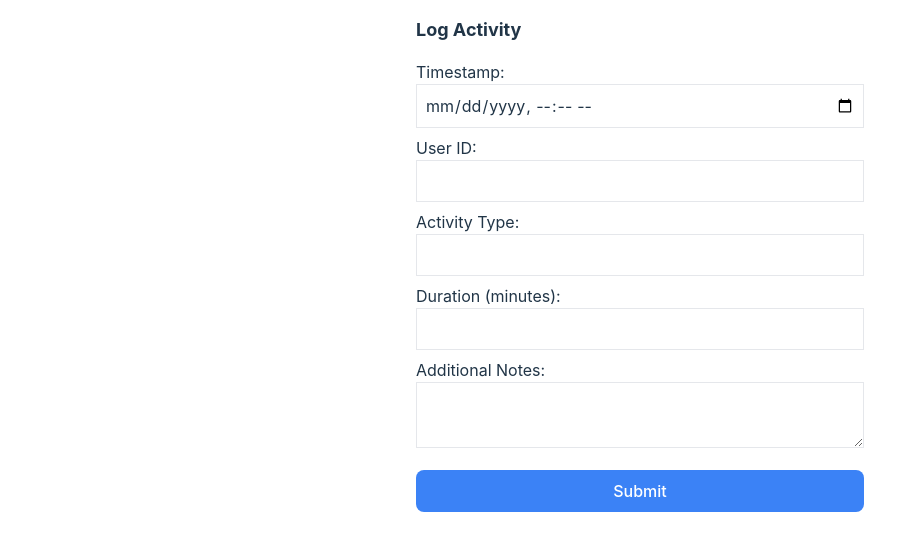
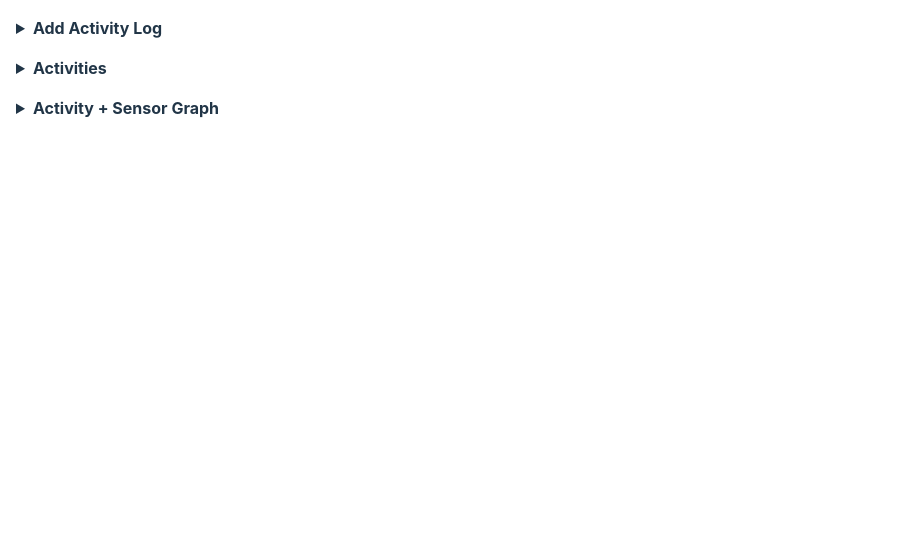
Before and after one commit to futurethang/Activity-environment-logger, a React (Vite) app: page / in a window 1280 px wide. Shown: the top 550 px of the page, without its empty margins (0-911 px from the left). Built offline with nearby package versions, Linux system fonts and the light colour scheme.

Commit message:
add accordion and graph lib

```diff
--- a/package.json
+++ b/package.json
@@ -12,7 +12,8 @@
   "dependencies": {
     "@supabase/supabase-js": "^2.39.0",
     "react": "^18.2.0",
-    "react-dom": "^18.2.0"
+    "react-dom": "^18.2.0",
+    "recharts": "^2.10.3"
   },
   "devDependencies": {
     "@types/react": "^18.2.37",
--- a/src/App.tsx
+++ b/src/App.tsx
@@ -1,5 +1,6 @@
 import { FormEvent, useState } from "react"
 import { createClient } from "@supabase/supabase-js"
+import StackedLineGraph from "./StackedLineGraph"
 
 function App() {
   const [timestamp, setTimestamp] = useState("")
@@ -49,7 +50,12 @@ function App() {
 
   return (
     <div className="App p-4 w-full">
-      <form onSubmit={handleSubmit} className="max-w-md w-full mx-auto">
+      <details className="mb-4">
+        <summary className="font-bold">Add Activity Log</summary>
+        <p className="text-sm">
+          Add a new activity log by filling out the form below.{" "}
+        </p>
+        <form onSubmit={handleSubmit} className="max-w-md w-full">
           <h1 className="text-lg font-bold mb-4">Log Activity</h1>
 
           {message && <p>{message}</p>}
@@ -63,7 +69,7 @@ function App() {
               id="timestamp"
               value={timestamp}
               onChange={(e) => setTimestamp(e.target.value)}
-            className="border p-2 w-full"
+              className="border p-2 w-full rounded-md"
               required
             />
           </div>
@@ -77,7 +83,7 @@ function App() {
               id="userId"
               value={userId}
               onChange={(e) => setUserId(e.target.value)}
-            className="border p-2 w-full"
+              className="border p-2 w-full rounded-md"
               required
             />
           </div>
@@ -91,7 +97,7 @@ function App() {
               id="activityType"
               value={activityType}
               onChange={(e) => setActivityType(e.target.value)}
-            className="border p-2 w-full"
+              className="border p-2 w-full rounded-md"
               required
             />
           </div>
@@ -105,7 +111,7 @@ function App() {
               id="duration"
               value={duration}
               onChange={(e) => setDuration(e.target.value)}
-            className="border p-2 w-full"
+              className="border p-2 w-full rounded-md"
               required
             />
           </div>
@@ -118,7 +124,7 @@ function App() {
               id="additionalNotes"
               value={additionalNotes}
               onChange={(e) => setAdditionalNotes(e.target.value)}
-            className="border p-2 w-full"
+              className="border p-2 w-full rounded-md"
             />
           </div>
 
@@ -130,6 +136,21 @@ function App() {
             {submitting ? "Submitting..." : "Submit"}
           </button>
         </form>
+      </details>
+      <details className="mb-4 transition duration-500 ease-in-out">
+        <summary className="font-bold">Activities</summary>
+        <div className="max-w-md w-full mx-auto">
+          <ul>
+            <li>Activity 1</li>
+            <li>Activity 2</li>
+            <li>Activity 3</li>
+          </ul>
+        </div>
+      </details>
+      <details className="mb-4 transition duration-500 ease-in-out">
+        <summary className="font-bold">Activity + Sensor Graph</summary>
+        <StackedLineGraph />
+      </details>
     </div>
   )
 }
--- /dev/null
+++ b/src/StackedLineGraph.tsx
@@ -0,0 +1,68 @@
+import React, { useState } from "react"
+import {
+  LineChart,
+  Line,
+  XAxis,
+  YAxis,
+  CartesianGrid,
+  Tooltip,
+  Legend,
+} from "recharts"
+
+const StackedLineGraph = () => {
+  const [timeRange, setTimeRange] = useState({
+    start: "2023-01-01",
+    end: "2023-12-31",
+  })
+
+  // Dummy data
+  const data = [
+    { date: "2023-01-01", value1: 4000, value2: 2400 },
+    { date: "2023-02-01", value1: 3000, value2: 1398 },
+    // ... more data points
+  ]
+
+  const handleChange = (e: React.ChangeEvent<HTMLInputElement>) => {
+    setTimeRange({ ...timeRange, [e.target.name]: e.target.value })
+  }
+
+  return (
+    <div>
+      <div className="my-4">
+        <LineChart
+          width={320}
+          height={300}
+          data={data}
+          margin={{ top: 5, right: 30, left: 20, bottom: 5 }}
+        >
+          <CartesianGrid strokeDasharray="3 3" />
+          <XAxis dataKey="date" />
+          <YAxis />
+          <Tooltip />
+          <Legend />
+          <Line type="monotone" dataKey="value1" stroke="#8884d8" />
+          <Line type="monotone" dataKey="value2" stroke="#82ca9d" />
+        </LineChart>
+      </div>
+      <div>
+        <input
+          type="date"
+          name="start"
+          value={timeRange.start}
+          onChange={handleChange}
+          className="border p-2 rounded-md"
+        />
+        <span className="mx-2">To</span>
+        <input
+          type="date"
+          name="end"
+          value={timeRange.end}
+          onChange={handleChange}
+          className="border p-2 rounded-md"
+        />
+      </div>
+    </div>
+  )
+}
+
+export default StackedLineGraph
```
Also changed, not shown: 1 other file (tests, documents, lock files or other folders). Lines whose indentation alone changed are shown as unchanged.
